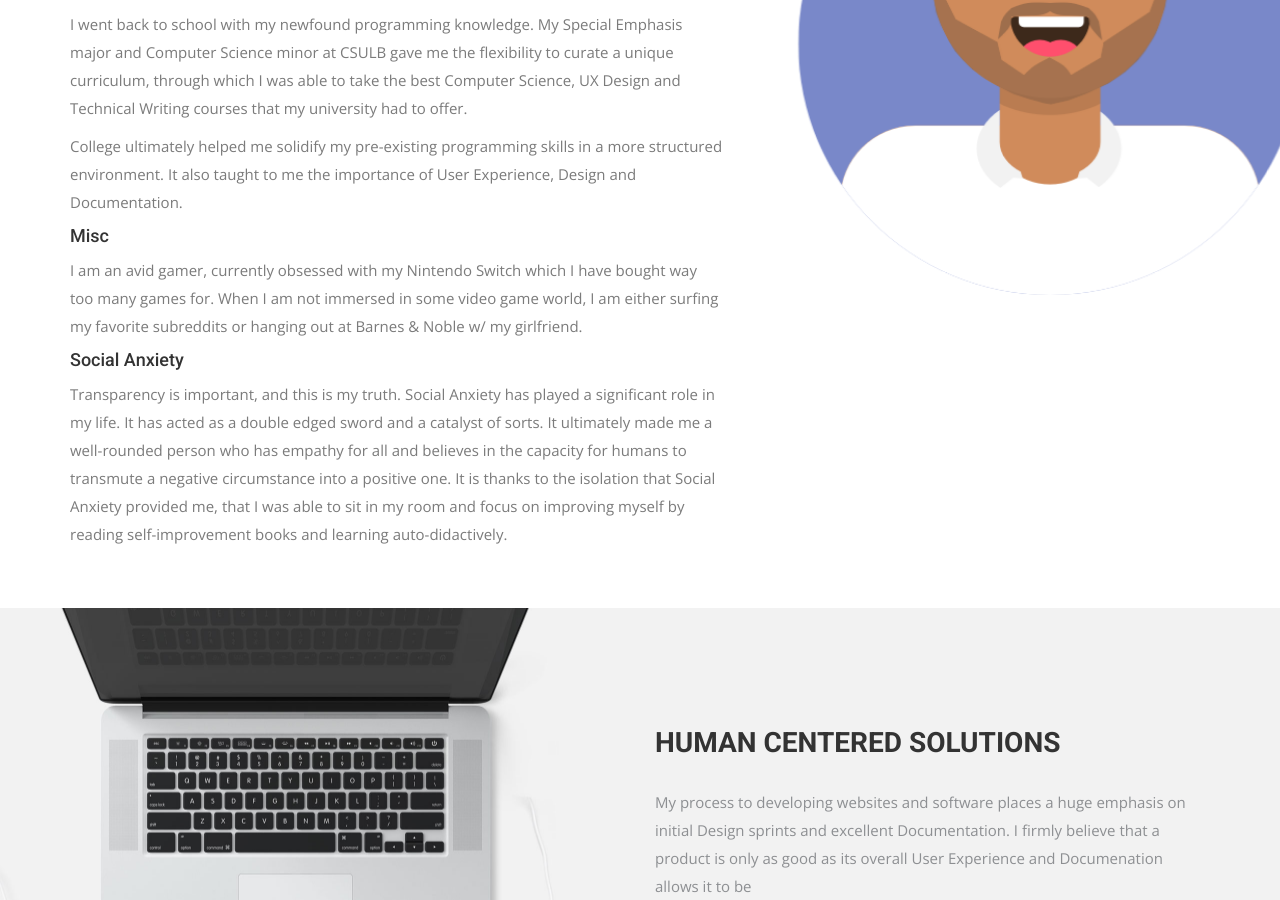
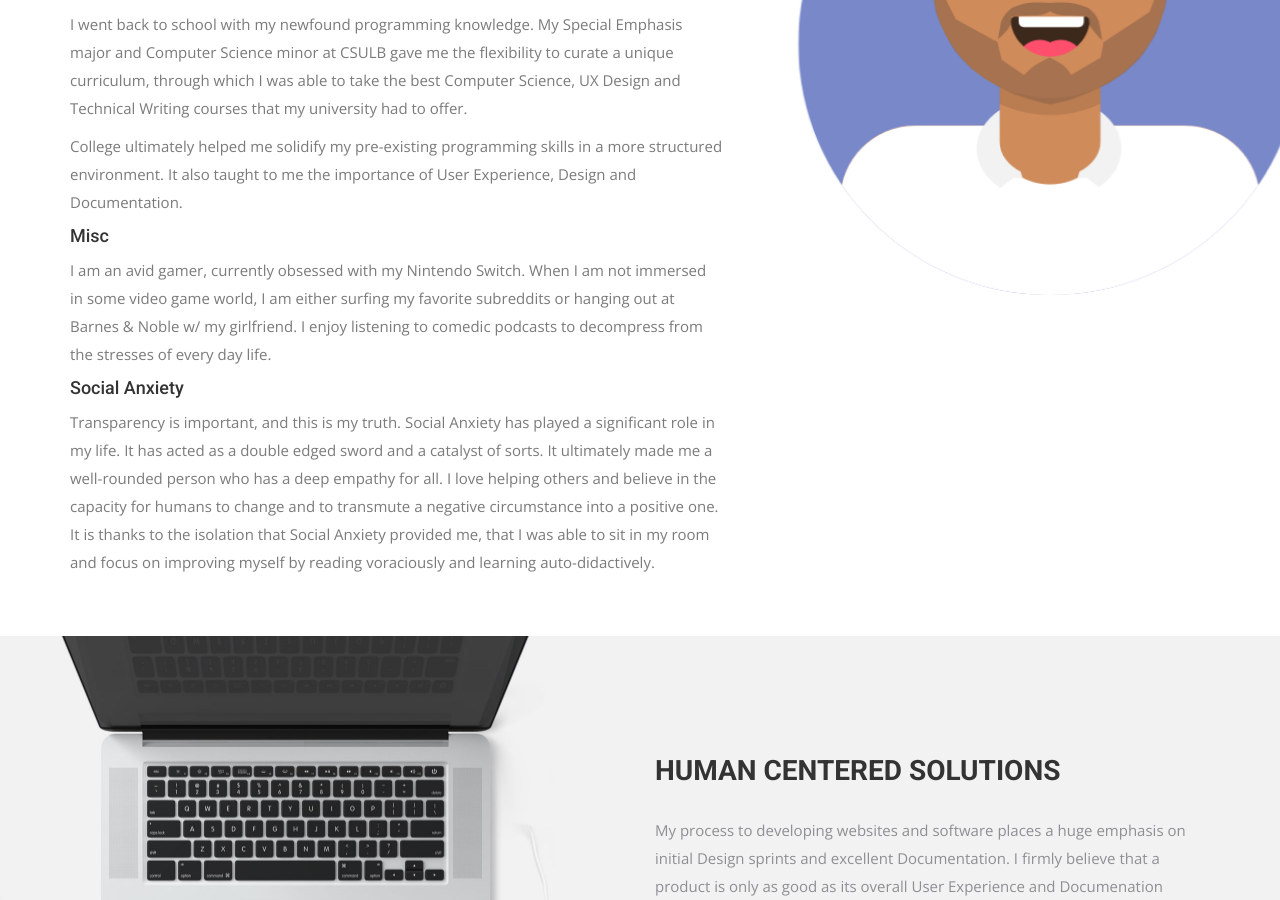
Before and after one commit to Kingslayyerr/Kingslayyerr.github.io, a Jekyll site: the page built from index.html, in a window 1280 px wide and 900 px high, scrolled down 1298 px. Built offline with Jekyll 4.4.1, drawn with Linux system fonts in a browser that asks for light colours; nearby versions of some CDN libraries; some web fonts are replaced.

Commit message:
new sections

```diff
--- a/index.html
+++ b/index.html
@@ -36,11 +36,11 @@ permalink: /
               Computer Science, UX Design and Technical Writing courses that my university had to offer.</p>
               <p>College ultimately helped me solidify my pre-existing programming skills in a more structured environment. It also taught to me the importance of User Experience, Design and Documentation. </p>
           <h4>Misc</h4>
-          <p>I am an avid gamer, currently obsessed with my Nintendo Switch which I have bought way too many games for.
-          When I am not immersed in some video game world, I am either surfing my favorite subreddits or hanging out at Barnes & Noble w/ my girlfriend.</p>
+          <p>I am an avid gamer, currently obsessed with my Nintendo Switch.
+          When I am not immersed in some video game world, I am either surfing my favorite subreddits or hanging out at Barnes & Noble w/ my girlfriend. I enjoy listening to comedic podcasts to decompress from the stresses of every day life.</p>
           <h4>Social Anxiety</h4>
-          <p>Transparency is important, and this is my truth. Social Anxiety has played a significant role in my life.  It has acted as a double edged sword and a catalyst of sorts. It ultimately made me a well-rounded person who has empathy for all and believes in the capacity for humans to transmute a negative circumstance into a positive one. It is thanks to the isolation that Social Anxiety provided me, that
-            I was able to sit in my room and focus on improving myself by reading self-improvement books and learning auto-didactively.</p>
+          <p>Transparency is important, and this is my truth. Social Anxiety has played a significant role in my life.  It has acted as a double edged sword and a catalyst of sorts. It ultimately made me a well-rounded person who has a deep empathy for all. I love helping others and believe in the capacity for humans to change and to transmute a negative circumstance into a positive one. It is thanks to the isolation that Social Anxiety provided me, that
+            I was able to sit in my room and focus on improving myself by reading voraciously and learning auto-didactively.</p>
         </div>
       </div><!-- .col-md-7 close -->
       <div class="col-md-5 col-sm-12">
```
